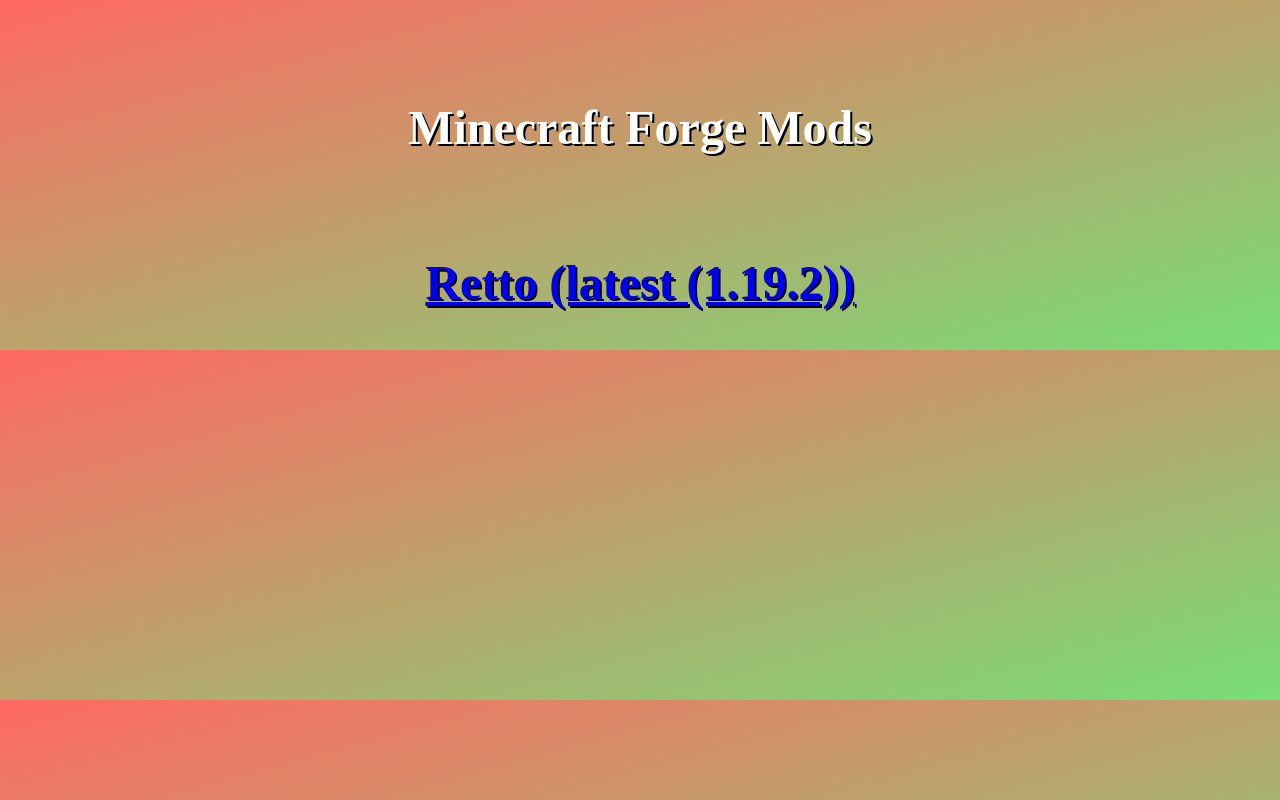
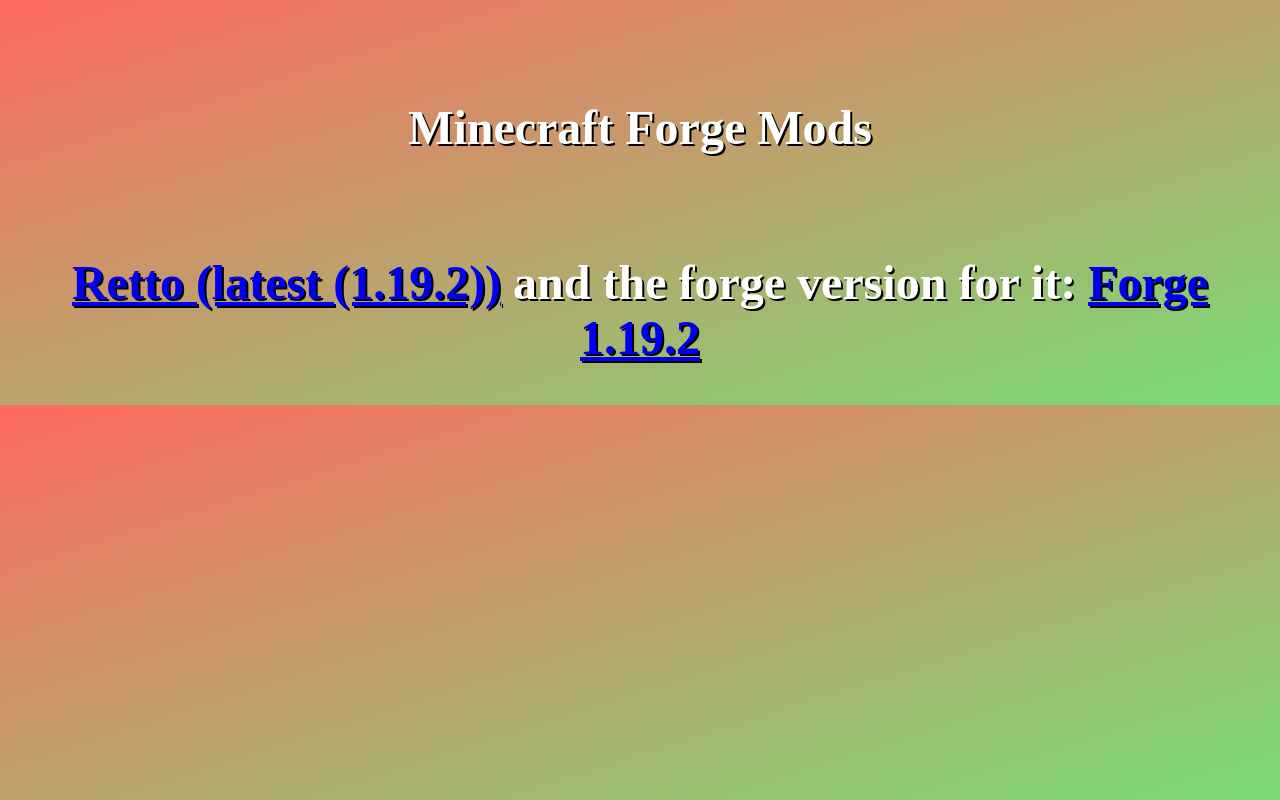
Before and after one commit to ExtremeCreator20/ExtremeCreator20.github.io, a plain HTML site: page index.html in a window 1280 px wide. Drawn offline with Linux system fonts and the light colour scheme.

Commit message:
Update index.html

```diff
--- a/index.html
+++ b/index.html
@@ -24,6 +24,6 @@
   </head>
   <body>
     <h1>Minecraft Forge Mods</h1>
-    <h2><a  href="https://raw.githubusercontent.com/ExtremeCreator20/ExtremeCreator20.github.io/main/retto-1.19.2.jar">Retto (latest (1.19.2))</a></h2>
+    <h2><a  href="https://raw.githubusercontent.com/ExtremeCreator20/ExtremeCreator20.github.io/main/retto-1.19.2.jar">Retto (latest (1.19.2))</a> and the forge version for it: <a href="https://raw.githubusercontent.com/ExtremeCreator20/ExtremeCreator20.github.io/main/forge-1.19.2-43.2.0-installer.jar">Forge 1.19.2</a></h2>
   </body>
 </html>
```
